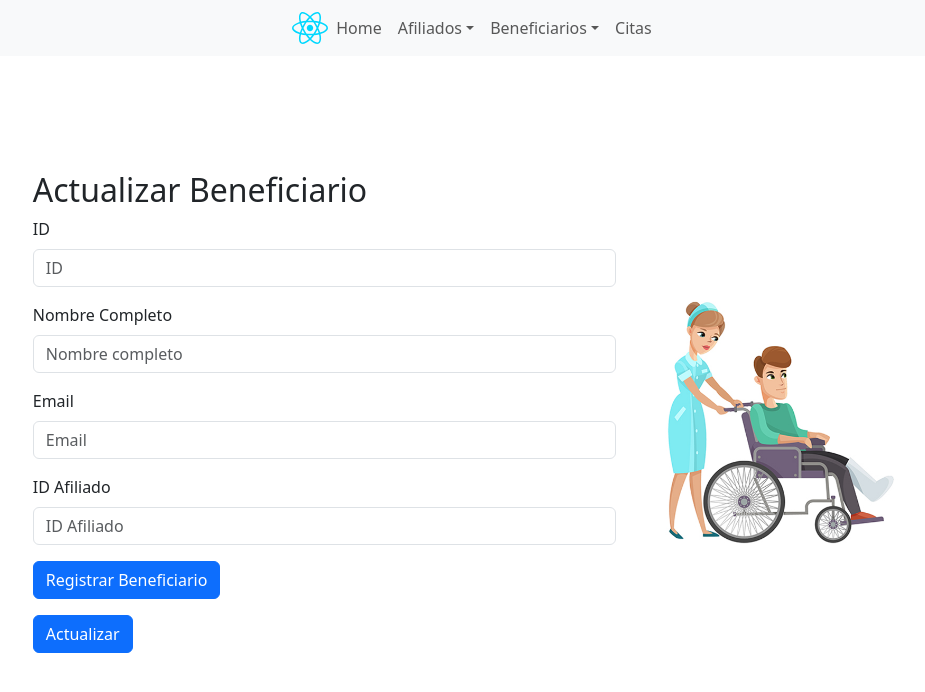
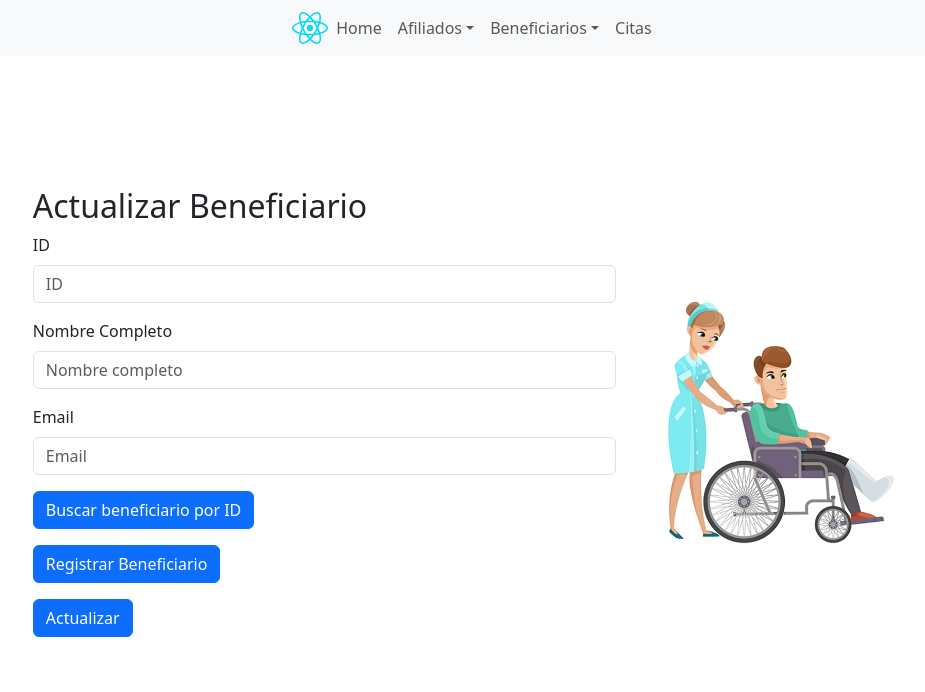
Before and after one commit to SebastianPicas/SaludArqui_Front, a React (Vite) app: page /beneficiarios in a window 1280 px wide. Both pictures are taken after a click on the button "Actualizar Beneficiario". Shown: the top 692 px of the page, without its empty margins (164-1089 px from the left). Built offline with nearby package versions, Linux system fonts and the light colour scheme.

Commit message:
Implementa buscar y actualizar beneficiario

```diff
--- a/src/pages/RegistroBeneficiarios.tsx
+++ b/src/pages/RegistroBeneficiarios.tsx
@@ -4,7 +4,7 @@ import 'bootstrap/dist/js/bootstrap.bundle.min.js';
 import contact from '../assets/images/about-img.jpg';
 
 const RegistroBeneficiarios: React.FC = () => {
-  const [id] = useState<string>('');
+  const [id, setId] = useState<number | ''>('');
   const [nombre, setFullName] = useState<string>('');
   const [email, setEmail] = useState<string>('');
   const [idAfiliado, setIdA] = useState<number | ''>('');
@@ -17,7 +17,38 @@ const RegistroBeneficiarios: React.FC = () => {
     "Access-Control-Allow-Headers": "Content-Type",
   };
 
-  const handleRegistro = (event: React.FormEvent) => {
+  interface Beneficiario {
+    id_beneficiario: number;
+    nombre: string;
+    email: string;
+  }
+
+  const handleGetClick = () => {
+    if (id) {
+      fetch(`/api/beneficiario/${id}`)
+        .then((response) => {
+          if (!response.ok) {
+            throw new Error(`Error en la respuesta HTTP: ${response.status}`);
+          }
+          return response.json();
+        })
+        .then((data: Beneficiario) => {
+          console.log('Beneficiario encontrado:', data);
+          setFullName(data.nombre);
+          setEmail(data.email);
+          setMessage('Beneficiario encontrado y cargado correctamente');
+        })
+        .catch((error) => {
+          console.error('Error al cargar los datos:', error);
+          setMessage('Error al buscar el beneficiario.');
+        });
+    } else {
+      setMessage('Por favor ingresa un ID válido.');
+    }
+  };
+
+
+  const handleUpload = (event: React.FormEvent) => {
     event.preventDefault();
 
     if (!nombre || !email || !idAfiliado) {
@@ -50,12 +81,33 @@ const RegistroBeneficiarios: React.FC = () => {
     setShowId(prevShowId => !prevShowId);
   };
 
+  const handleUpdate = (event: React.FormEvent) => {
+    event.preventDefault();
+
+    fetch(`/api/beneficiario/${id}`, {
+      method: 'PUT',
+      headers: {
+        ...CORSHEADER,
+        'Content-Type': 'application/json',
+      },
+      body: JSON.stringify({ nombre, email}),
+    })
+    .then(() => {
+      setMessage('Beneficiario actualizado con éxito!');
+      setFullName('');
+      setEmail('');
+    })
+    .catch(error => {
+      setMessage(`Error al actualizar el Beneficiario: ${error.message}`);
+    });
+  };
+
   return (
     <div className="container mt-4">
       <div className="row">
         <div className="col-md-8">
           <h2>{showId ? 'Actualizar Beneficiario' : 'Registrar Beneficiario'}</h2>
-          <form onSubmit={handleRegistro}>
+          <form onSubmit={showId ? handleUpdate : handleUpload}>
             {showId && (
               <div className="mb-3">
                 <label htmlFor="id" className="form-label">ID</label>
@@ -65,7 +117,7 @@ const RegistroBeneficiarios: React.FC = () => {
                   className="form-control"
                   placeholder="ID"
                   value={id}
-                  readOnly
+                  onChange={(e) => setId(Number(e.target.value))}
                 />
               </div>
             )}
@@ -91,6 +143,7 @@ const RegistroBeneficiarios: React.FC = () => {
                 onChange={(e) => setEmail(e.target.value)}
               />
             </div>
+            {!showId && (
               <div className="mb-3">
                 <label htmlFor="beneficiaryRequestAfiliadoID" className="form-label">ID Afiliado</label>
                 <input
@@ -102,6 +155,18 @@ const RegistroBeneficiarios: React.FC = () => {
                   onChange={(e) => setIdA(Number(e.target.value))}
                 />
               </div>
+            )}
+            {showId && (
+              <div className="mb-3">
+                <button
+                  type="button"
+                  className="btn btn-primary"
+                  onClick={handleGetClick}
+                >
+                  Buscar beneficiario por ID
+                </button>
+              </div>
+            )}
             <div className="mb-3">
               <button type="button" className="btn btn-primary" onClick={handleUpdateClick}>
                 {showId ? 'Registrar' : 'Actualizar'} Beneficiario
```
Lines whose indentation alone changed are shown as unchanged.
